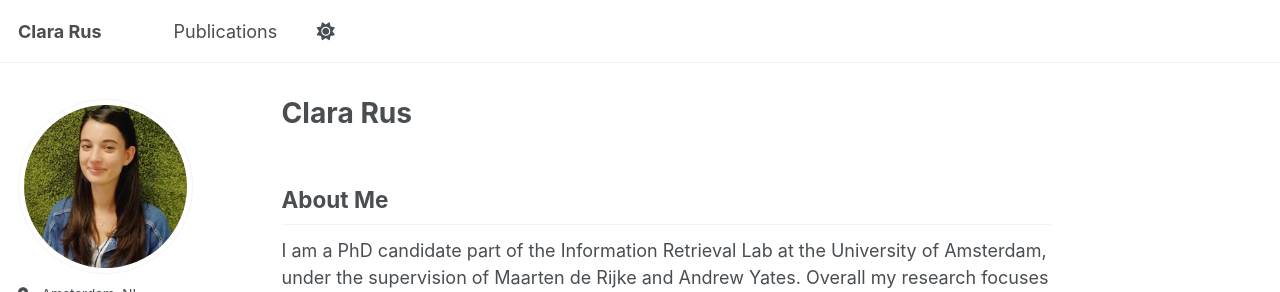
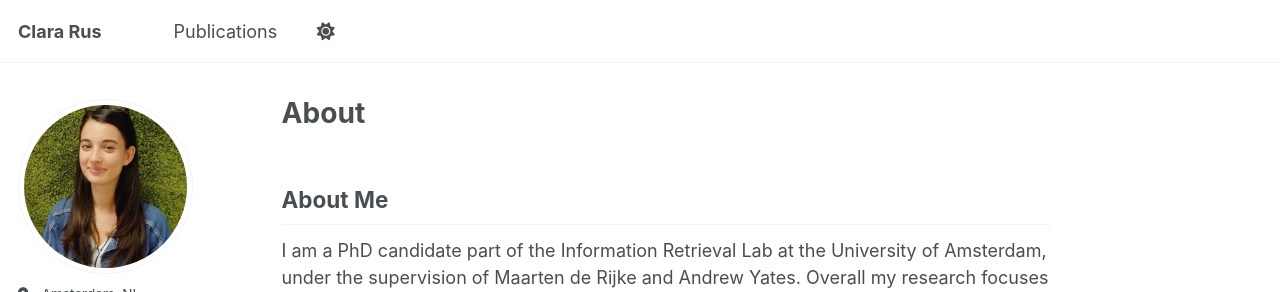
Before and after one commit to ClaraRus/ClaraRus.github.io, a Jekyll site: the page built from _pages/clara.html, in a window 1280 px wide and 900 px high. Shown: the top 292 px of the window. Built offline with Jekyll 4.4.1, drawn with Linux system fonts in a browser that asks for light colours; some web fonts are replaced.

Commit message:
update title

```diff
--- a/_pages/clara.html
+++ b/_pages/clara.html
@@ -1,6 +1,6 @@
 ---
 permalink: /
-title: "Clara Rus"
+title: "About"
 author_profile: true
 ---
 <section id="about">
```
